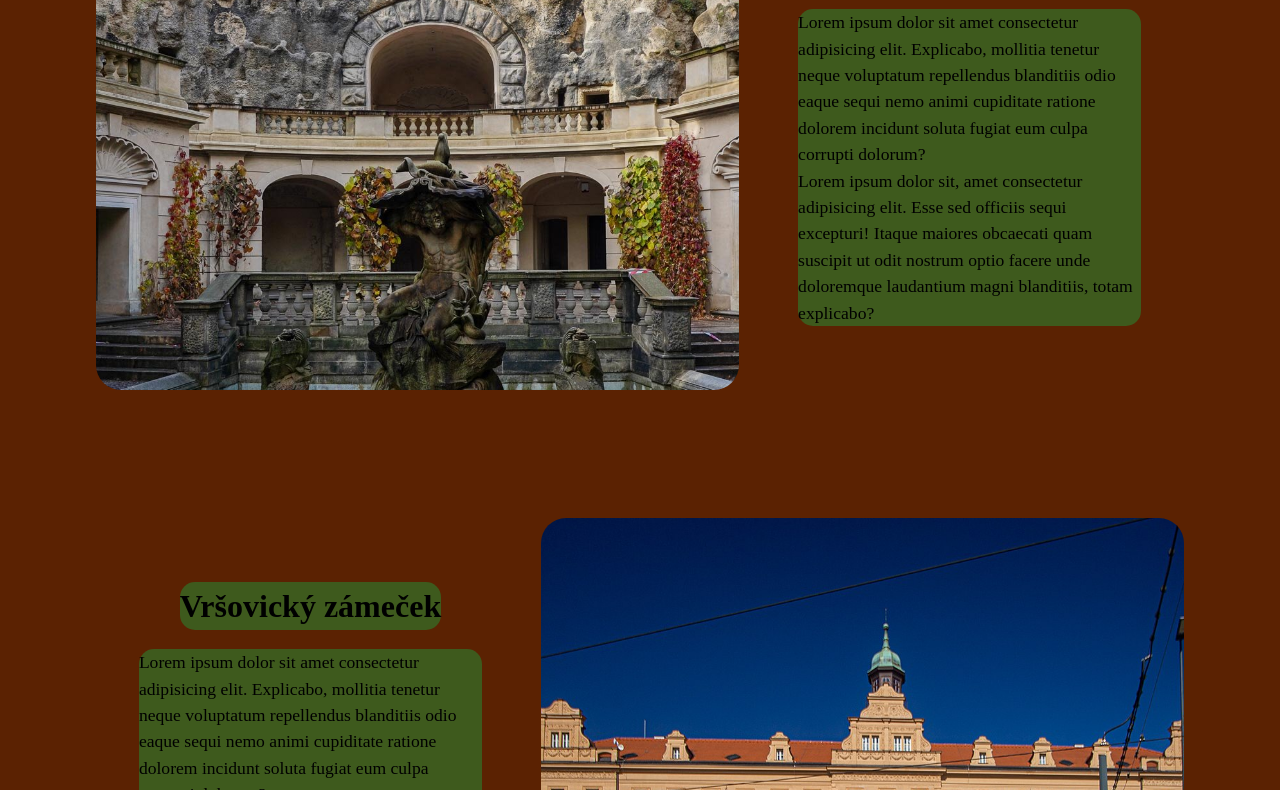
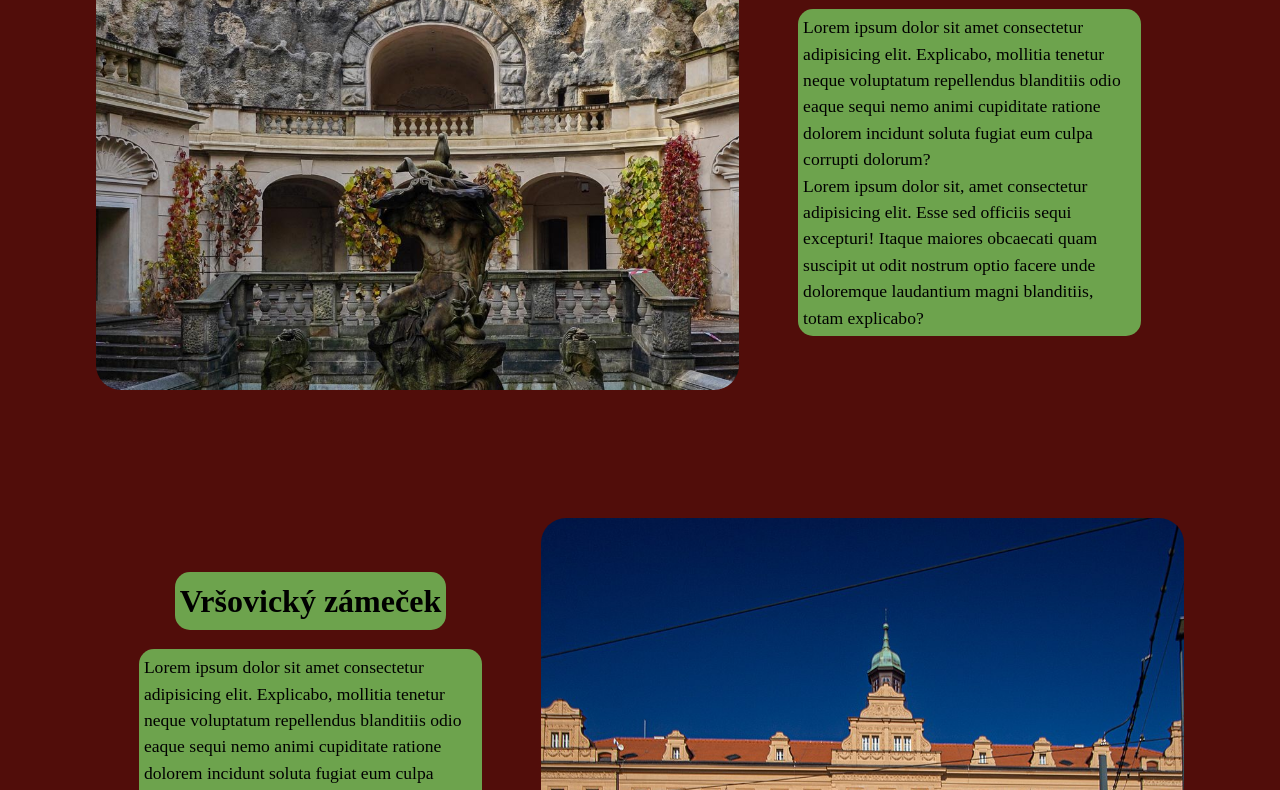
Before and after one commit to T44T00S/vrsovice, a website built with webpack: page src/index_about.html in a window 1280 px wide. Shown: the part 266-1056 px from the top of the page. Built offline with nearby package versions, Linux system fonts and the light colour scheme.

Commit message:
about padding + color change

```diff
--- a/sources/styles/_global.scss
+++ b/sources/styles/_global.scss
@@ -43,12 +43,15 @@
     --third: #510d0a;
     // --third: #f3b61f;
 
-    --first-about: #5B2202;
-    --first-about-text-bg: #3e5a1d;
-    --second-about: #5B2202;
-    --second-about-text-bg: #3e5a1d;
-    --third-about: #5B2202;
-    --third-about-text-bg: #3e5a1d;
+    --first-about: #510d0a;
+    // --first-about-text-bg: #3e5a1d;
+    --first-about-text-bg: #6da34d;
+    --second-about: #510d0a;
+    // --second-about-text-bg: #3e5a1d;
+    --second-about-text-bg: #6da34d;
+    --third-about: #510d0a;
+    // --third-about-text-bg: #3e5a1d;
+    --third-about-text-bg: #6da34d;
 
     --text-container: #5B2202;
     --support-text: white;
--- a/sources/styles/styles-about/_first.scss
+++ b/sources/styles/styles-about/_first.scss
@@ -43,6 +43,7 @@
             .first-about-title {
                 background-color: var(--first-about-text-bg);
                 border-radius: 15px;
+                padding: 5px;
             }
             .first-about-text {
                 background-color: var(--first-about-text-bg);
@@ -50,6 +51,7 @@
                 width: 80%;
                 font-size: 1.1rem;
                 transition: transform .5s ease;
+                padding: 5px;
             }
             .first-about-text:hover {
                 transform: scale(1.15);
--- a/sources/styles/styles-about/_second.scss
+++ b/sources/styles/styles-about/_second.scss
@@ -21,6 +21,7 @@
             .second-about-title {
                 background-color: var(--second-about-text-bg);
                 border-radius: 15px;
+                padding: 5px;
             }
             .second-about-text {
                 background-color: var(--second-about-text-bg);
@@ -28,6 +29,7 @@
                 width: 80%;
                 font-size: 1.1rem;
                 transition: transform .5s ease;
+                padding: 5px;
             }
             .second-about-text:hover {
                 transform: scale(1.15);
--- a/sources/styles/styles-about/_third.scss
+++ b/sources/styles/styles-about/_third.scss
@@ -36,6 +36,7 @@
             .third-about-title {
                 background-color: var(--third-about-text-bg);
                 border-radius: 15px;
+                padding: 5px;
             }
             .third-about-text {
                 background-color: var(--third-about-text-bg);
@@ -43,6 +44,7 @@
                 width: 80%;
                 font-size: 1.1rem;
                 transition: transform .5s ease;
+                padding: 5px;
             }
             .third-about-text:hover {
                 transform: scale(1.15);
```
Also changed, not shown: sources/styles/styles-about/style.css, sources/styles/styles-contact/style.css, sources/styles/styles-gallery/style.css, sources/styles/styles-homepage/style.css, 4 other files.
